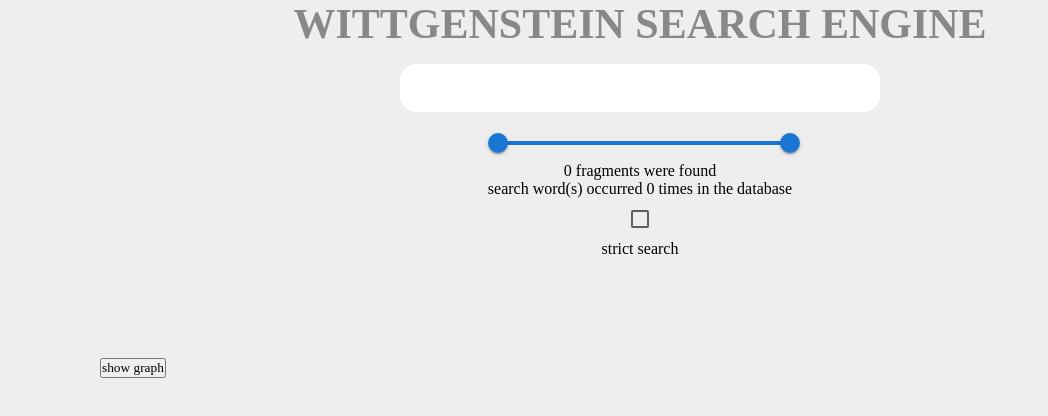
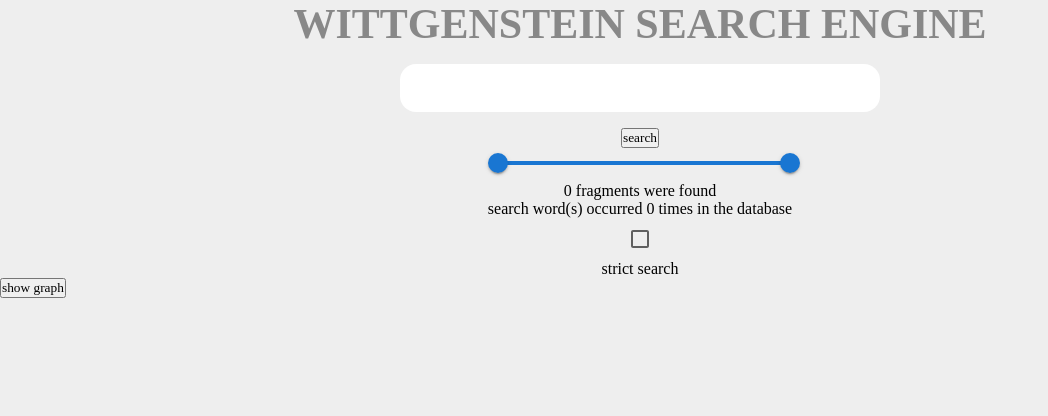
Before and after one commit to ceesparis/witt_search_engine, a React (Create React App) app in the folder search_engine/: page / in a window 1280 px wide. Shown: the top 416 px of the page, without its empty margins (0-1048 px from the left). Built offline with nearby package versions, Linux system fonts and the light colour scheme.

Commit message:
worksveryslow

```diff
--- a/search_engine/package.json
+++ b/search_engine/package.json
@@ -14,6 +14,7 @@
     "react-dom": "^17.0.2",
     "react-highlight-words": "^0.17.0",
     "react-plotly.js": "^2.5.1",
+    "react-router-dom": "^6.1.1",
     "react-scripts": "4.0.3",
     "web-vitals": "^1.1.2"
   },
--- a/search_engine/src/App.js
+++ b/search_engine/src/App.js
@@ -1,8 +1,11 @@
 import { useEffect, useState } from 'react';
 import data from './totalDatabase.json';
-import Highlighter from 'react-highlight-words';
-import { Checkbox, Slider } from '@mui/material';
-import Plot from 'react-plotly.js'
+import {Checkbox} from '@mui/material';
+import Slider from './components/slider'
+import Searchbar from './components/searchbar'
+import Results from './components/results';
+import Graph from './components/graph'
+import BigResult from './components/bigresult'
 
 function App() {
   const [finalsearch, setFinalSearch] = useState('');
@@ -23,7 +26,6 @@
     // import('./Database.json').then(data => setDatabase(data));
     // const data3 = concatinator()
     setDatabase(data);
-
   }, [])
 
 
@@ -50,13 +52,10 @@
  }
 
   const searchDatabase = (search) => {
-    search = search.trim()
-    setWordcount(0);
-    setCount(0);
-    addData({})
+    var searchword = search.trim()
     var counter = 0;
     var word_counter = 0;
-    var searchword = Object.values({search});
+    searchword = Object.values({searchword});
     var graph = {}
     var result_list = [];
     if (strict_search) {
@@ -76,25 +75,13 @@
             } else {
               graph[year] = count;
             }
-
-            // if (graph_info[year]){
-            //   graph_info[year] += count;
-            // } else {
-            //   graph_info[year] = count;
-            // }
-
-            // const foo = {...graph_info, year:2000}
           }
     }
-
-
     addData(graph);
     console.log(graph_info)
     setCount(counter);
     setResults(result_list);
     setFinalSearch(regex);
-    // setFinal(graph_info)
-    // console.log(final_info);
     setWordcount(word_counter)
     } else {
     for (var j in database) {
@@ -120,8 +107,6 @@
     setCount(counter);
     setResults(result_list);
     setFinalSearch(search);
-    // setFinal(graph_info)
-    // console.log(final_info);
   }
 
 }
@@ -144,6 +129,7 @@
     setEnlarge(false);
   }
 
+
   if (database.length === 0) {
     return (
       <div>loading...</div>
@@ -153,94 +139,30 @@
   if (!enlarge_result && !graph)
   {
   return (
-
     <div className='Searchengine'>
       <header>
         <h1>Wittgenstein Search Engine</h1>
-        <form className='Searchbar' onSubmit={handleSearch}>
-            <input
-             type='search'
-             value={search}
-             onChange={e => setSearch(e.target.value)}
-             />
-        </form>
-        <div id='slider'>
-          <Slider
-          getAriaLabel={() => 'Year range'}
-          value={year_range}
-          min={1912}
-          max={1951}
-          onChange={handleChange}
-          onChangeCommitted={handleSearch}
-          valueLabelDisplay="auto"
-          getAriaValueText={valueText}
-          />
-        </div>
-
+        <Searchbar setSearch={setSearch}/>
+        <button type="button" onClick={handleSearch}> search </button>
+        <Slider year_range = {year_range} handleChange = {handleChange}
+         handleSearch = {handleSearch} valueText ={valueText}/>
         <p>{result_counts} fragments were found</p>
         <p> search word(s) occurred {word_counts} times in the database</p>
         <Checkbox value="strict search" onClick={tick}/>strict search
       </header>
-      <div className='Results'>
       <button type="button" onClick={show_graph}> show graph </button>
-        {
-          results.map((result) => {
-            return (
-            <div className='Result' key={result.name} onClick={() => enlargeResult(result)}>
-            <span className='result_title'>{result.name}</span>
-            <span className='result_date'>{result.date}</span>
-            <div className="result_text">
-              <Highlighter
-                highlightClassName="result_text"
-                searchWords={[finalsearch]}
-                autoEscape={false}
-                textToHighlight={result.text}
-              />
-          </div>
-        </div>
-          )
-        })
-      }
-      </div>
+      <Results results = {results} finalsearch = {finalsearch} enlargeResult={enlargeResult}/>
     </div>
   );
 }
 else if (graph){
   return (
-    <Plot
-    data={[
-      {
-        x:Object.keys(graph_info),
-        y:Object.values(graph_info),
-        type: 'scatter',
-        mode: 'lines',
-        marker: {color: 'red'},
-      },
-      // {type: 'line', x: [graph_info], y: [graph_info]},
-    ]}
-    layout={ {width: 320, height: 240, title: 'A Fancy Plot'} }
-    />
+    <Graph graph_info = {graph_info}/>
   )
 }
 else {
   return (
-    <div className='BigResult'>
-            <button id="goback" onClick={goBack}>goback</button>
-            <span className='result_title'>{big_res.name}</span>
-            <span className='result_date'>{big_res.date}</span>
-            <div className="bigresult_text">
-
-              <Highlighter
-                highlightClassName="bigresult_text"
-                searchWords={[finalsearch]}
-                autoEscape={false}
-                textToHighlight={big_res.text}
-              />
-
-            </div>
-    </div>
-
-
+    <BigResult big_res={big_res} finalsearch={finalsearch} goBack={goBack}/>
   )
 }
 }
--- /dev/null
+++ b/search_engine/src/components/bigresult.js
@@ -0,0 +1,23 @@
+import Highlighter from 'react-highlight-words';
+
+const BigResult = ({big_res, finalsearch, goBack}) => {
+    return (
+        <div className='BigResult'>
+        <button id="goback" onClick={goBack}>goback</button>
+        <span className='result_title'>{big_res.name}</span>
+        <span className='result_date'>{big_res.date}</span>
+        <div className="bigresult_text">
+
+          <Highlighter
+            highlightClassName="bigresult_text"
+            searchWords={[finalsearch]}
+            autoEscape={false}
+            textToHighlight={big_res.text}
+          />
+
+        </div>
+</div>
+    )
+}
+
+export default BigResult
--- /dev/null
+++ b/search_engine/src/components/graph.js
@@ -0,0 +1,19 @@
+import Plot from "react-plotly.js"
+
+const Graph = ({graph_info}) => {
+return (
+    <Plot
+    data={[
+      {
+        x:Object.keys(graph_info),
+        y:Object.values(graph_info),
+        type: 'scatter',
+        mode: 'lines',
+        marker: {color: 'red'},
+      },
+      // {type: 'line', x: [graph_info], y: [graph_info]},
+    ]}
+    layout={ {width: 320, height: 240, title: 'A Fancy Plot'} }
+    />
+  )}
+  export default Graph
--- /dev/null
+++ b/search_engine/src/components/result.js
@@ -0,0 +1,47 @@
+import Highlighter from 'react-highlight-words';
+import enlargeResult from '../App.js'
+import React, { useCallback } from 'react'
+
+
+// const Result = React.memo(({result, finalsearch, enlargeResult}) => {
+//   const enlarge = useCallback(() => {
+//     enlargeResult(result);
+//   }, [enlargeResult]);
+
+//   return (
+//       <div className='Result' key={result.name} onClick={() => enlargeResult(enlarge)}>
+//       <span className='result_title'>{result.name}</span>
+//       <span className='result_date'>{result.date}</span>
+//       <div className="result_text">
+//         <Highlighter
+//           highlightClassName="result_text"
+//           searchWords={[finalsearch]}
+//           autoEscape={false}
+//           textToHighlight={result.text}
+//         />
+//       </div>
+//       </div>
+//           )
+//         }
+// );
+// export default Result
+
+
+const Result = ({result, finalsearch, enlargeResult}) => {
+
+  return (
+      <div className='Result' key={result.name} onClick={() => enlargeResult(result)}>
+      <span className='result_title'>{result.name}</span>
+      <span className='result_date'>{result.date}</span>
+      <div className="result_text">
+        <Highlighter
+          highlightClassName="result_text"
+          searchWords={[finalsearch]}
+          autoEscape={false}
+          textToHighlight={result.text}
+        />
+      </div>
+      </div>
+          )
+        }
+export default Result
--- /dev/null
+++ b/search_engine/src/components/results.js
@@ -0,0 +1,15 @@
+import Result from './result.js'
+
+const Results = ({results, finalsearch, enlargeResult}) => {
+    return (
+        <div className='Results'>
+          {
+            results.map((result) => {
+              return <Result result={result} finalsearch={finalsearch} key={result.name} enlargeResult={enlargeResult}/>
+          })
+        }
+        </div>
+    )
+}
+
+export default Results
--- /dev/null
+++ b/search_engine/src/components/searchbar.js
@@ -0,0 +1,13 @@
+const Searchbar = ({setSearch, handleSearch}) => {
+
+    return (
+      <form className='Searchbar'>
+      <input
+      type='search'
+      onChange={e => setSearch(e.target.value)}
+    //   onSubmit={handleSearch}
+      />
+      </form>
+   )
+  }
+  export default Searchbar
--- /dev/null
+++ b/search_engine/src/components/slider.js
@@ -0,0 +1,20 @@
+import { Slider } from '@mui/material';
+
+const Slidur = ({year_range, handleChange, handleSearch, valueText}) => {
+return (
+    <div id='slider'>
+    <Slider
+    getAriaLabel={() => 'Year range'}
+    value={year_range}
+    min={1912}
+    max={1951}
+    onChange={handleChange}
+    onChangeCommitted={handleSearch}
+    valueLabelDisplay="auto"
+    getAriaValueText={valueText}
+    />
+    </div>
+)
+}
+
+export default Slidur
```
Also changed, not shown: 2 other files (tests, documents, lock files or other folders).
